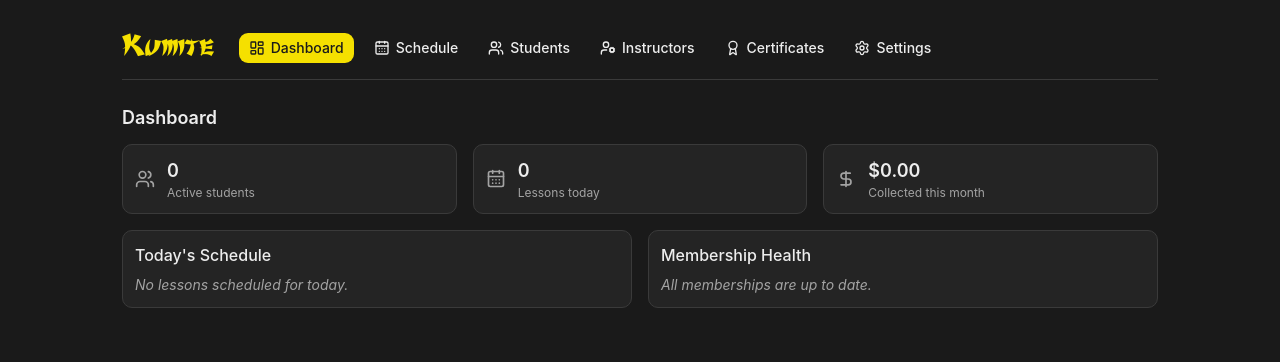
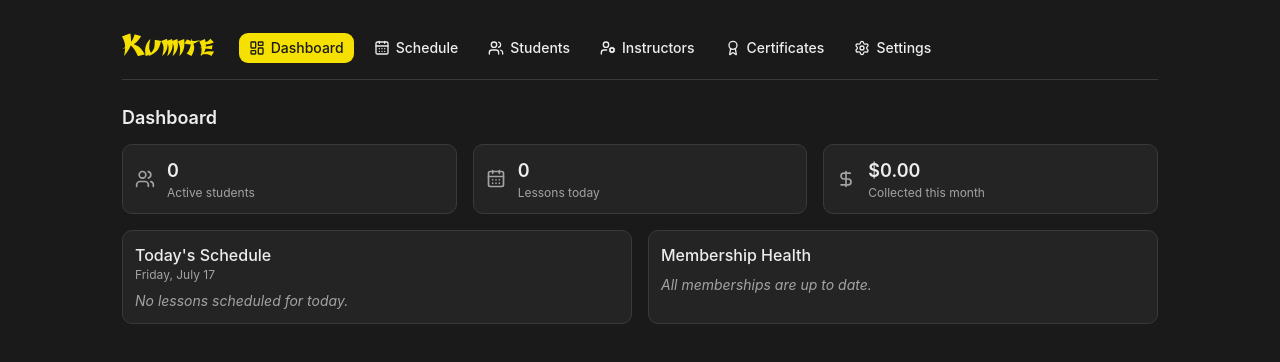
Before and after one commit to amortimer20/kumite, a React (Vite) app: page / in a window 1280 px wide. Shown: the top 362 px of the page. Built offline with nearby package versions, Linux system fonts and the light colour scheme.

Commit message:
Show today's full date on the Dashboard's Today's Schedule card
Small addition to the summary-tiles pass: a "Wednesday, July 29"-style
subtitle under the Today's Schedule heading, since that card is
already scoped to today's data.

```diff
--- a/src/components/DashboardPanel.tsx
+++ b/src/components/DashboardPanel.tsx
@@ -16,6 +16,10 @@ function formatTime(iso: string) {
 
 function formatDate(iso: string) {
   return new Date(iso).toLocaleDateString([], { month: 'short', day: 'numeric' })
+}
+
+function formatFullDate(iso: string) {
+  return new Date(`${iso}T00:00:00`).toLocaleDateString([], { weekday: 'long', month: 'long', day: 'numeric' })
 }
 
 function todayBounds() {
@@ -116,6 +120,7 @@ export function DashboardPanel() {
     })
     .reduce((sum, p) => sum + p.amountCents, 0)
 
+  const todayLabel = formatFullDate(todayIso())
   const instructorGroups = groupByInstructor(lessons)
   const overdue = memberships
     .filter((m) => m.status === 'overdue')
@@ -144,7 +149,8 @@ export function DashboardPanel() {
       </div>
       <div className="flex flex-wrap gap-4">
         <div className="min-w-72 flex-1 rounded-lg border border-border bg-card p-3">
-          <h3 className="mb-2 font-medium">Today's Schedule</h3>
+          <h3 className="font-medium">Today's Schedule</h3>
+          <p className="mb-2 text-xs text-muted-foreground">{todayLabel}</p>
           {showSkeleton ? (
             <div className="space-y-2">
               <Skeleton className="h-4 w-full" />
```
